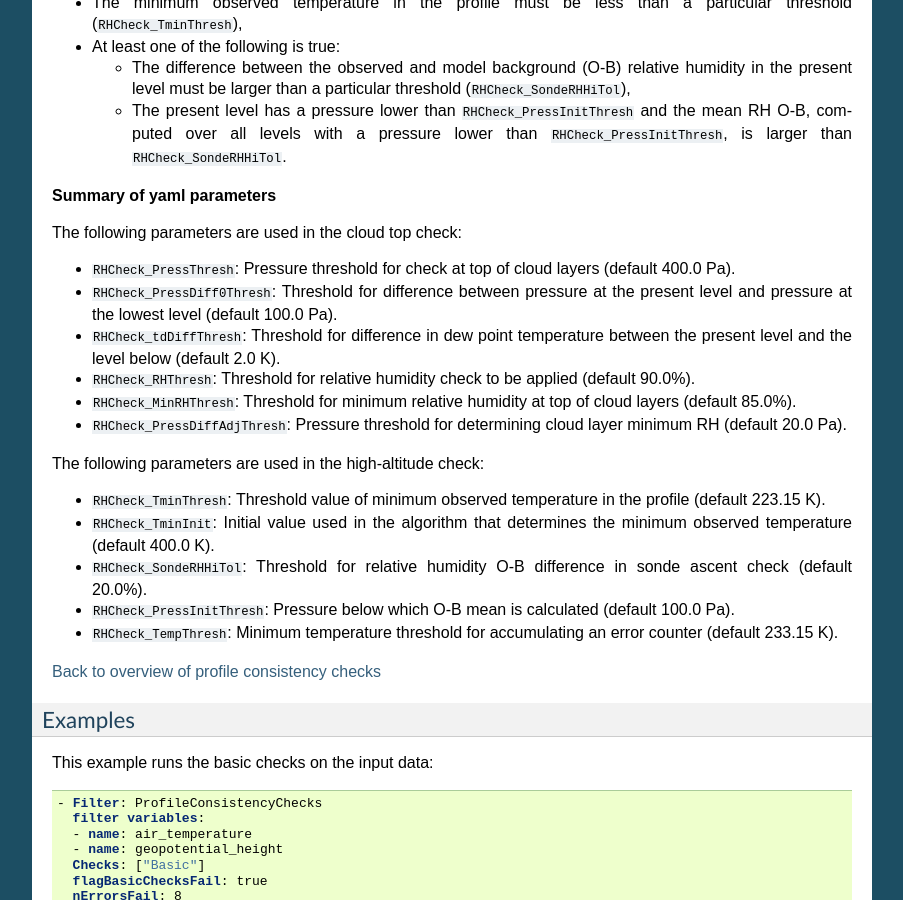
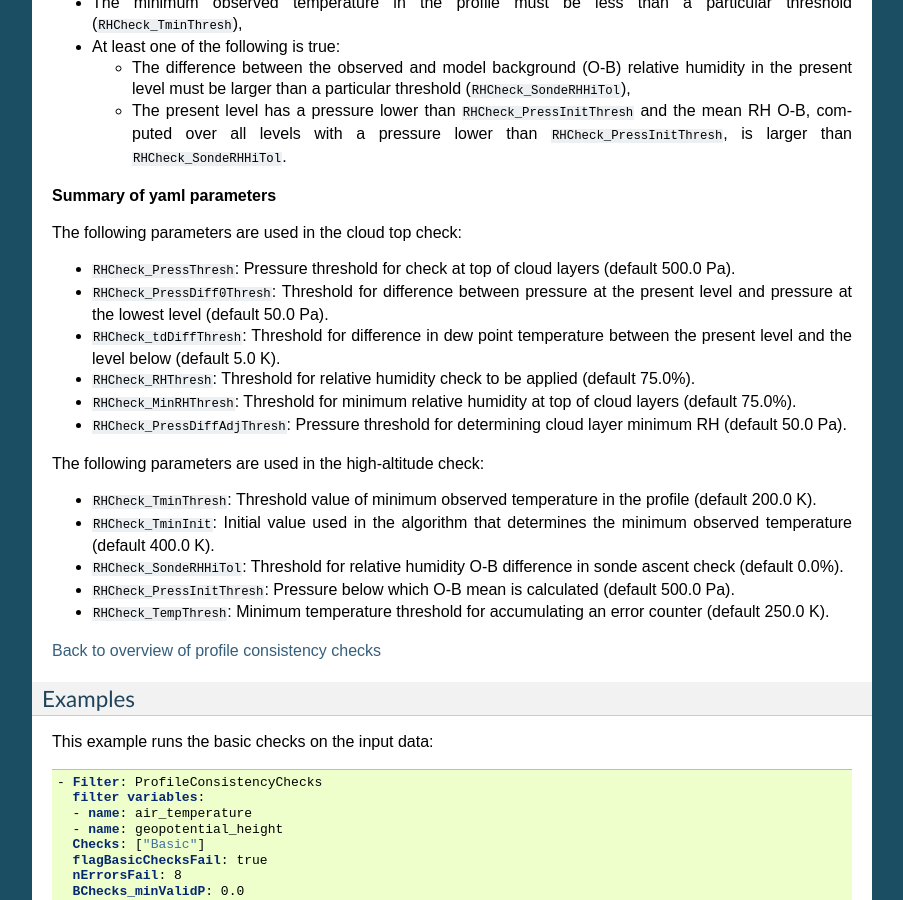
Before and after one commit to JCSDA/jedi-docs, a Sphinx documentation site: the page built from docs/jedi-components/ufo/qcfilters.rst, in a window 1280 px wide and 900 px high, scrolled down 15621 px. Shown: the whole window, without its empty margins (198-1101 px from the left). Built offline with Sphinx 7.4.7, drawn with Linux system fonts in a browser that asks for light colours; some of the changed text lies outside the part shown.

```diff
--- a/docs/jedi-components/ufo/qcfilters.rst
+++ b/docs/jedi-components/ufo/qcfilters.rst
@@ -678,7 +678,7 @@
 
 **Summary of yaml parameters**
 
-- :code:`SPDTCheck_TThresh`: Absolute temperature difference threshold (default 1.0 K).
+- :code:`SPDTCheck_TThresh`: Absolute temperature difference threshold (default 0.0 K).
 
 :ref:`Back to overview of profile consistency checks <profconcheck_overview>`
 
@@ -699,11 +699,11 @@
 
 **Summary of yaml parameters**
 
-- :code:`SCheck_tObstBkgThresh`: Threshold for absolute temperature difference between observation and background (default 20.0 K).
+- :code:`SCheck_tObstBkgThresh`: Threshold for absolute temperature difference between observation and background (default 5.0 K).
 
-- :code:`SCheck_ProfileSignTol`: Threshold for absolute temperature difference between observation and background after the observation sign has been changed (default 5.0 degrees C).
+- :code:`SCheck_ProfileSignTol`: Threshold for absolute temperature difference between observation and background after the observation sign has been changed (default 100.0 degrees C).
 
-- :code:`SCheck_PstarThresh`: Threshold for difference between observed pressure and model surface pressure (default 5000.0 Pa).
+- :code:`SCheck_PstarThresh`: Threshold for difference between observed pressure and model surface pressure (default 1000.0 Pa).
 
 - :code:`SCheck_PrintLargeTThresh`: Pressure threshold above which large temperature differences are printed (default 1000.0 Pa).
 
@@ -725,9 +725,9 @@
 
 **Summary of yaml parameters**
 
-- :code:`ULCheck_SuperadiabatTol`: Temperature difference threshold between observed temperature and temperature computed assuming dry adiabatic lapse rate (default -2.0 K).
+- :code:`ULCheck_SuperadiabatTol`: Temperature difference threshold between observed temperature and temperature computed assuming dry adiabatic lapse rate (default -1.0 K).
 
-- :code:`ULCheck_PBThresh`: Threshold on difference between level pressure and 'bottom' pressure (which can change during the routine) (default 5000.0 Pa).
+- :code:`ULCheck_PBThresh`: Threshold on difference between level pressure and 'bottom' pressure (which can change during the routine) (default 10000.0 Pa).
 
 - :code:`ULCheck_MinP`: Minimum pressure at which the checks are performed (default 0.0 Pa).
 
@@ -752,13 +752,13 @@
 
 **Summary of yaml parameters**
 
-- :code:`ICheck_TInterpTol`: Threshold for temperature difference between observed and interpolated value (default 2.0 K).
+- :code:`ICheck_TInterpTol`: Threshold for temperature difference between observed and interpolated value (default 1.0 K).
 
-- :code:`ICheck_TolRelaxPThresh`: Pressure below which temperature difference threshold is relaxed (default 30000.0 Pa).
+- :code:`ICheck_TolRelaxPThresh`: Pressure below which temperature difference threshold is relaxed (default 50000.0 Pa).
 
-- :code:`ICheck_TolRelax`: Multiplicative factor for temperature difference threshold, used if pressure is lower than :code:`ICheck_TolRelaxPThresh` (default 1.5).
+- :code:`ICheck_TolRelax`: Multiplicative factor for temperature difference threshold, used if pressure is lower than :code:`ICheck_TolRelaxPThresh` (default 1.0).
 
-- :code:`ICheck_BigGaps`: 'Big gaps' for use in this check (default [150, 150, 150, 150, 100, 100, 100, 75, 75, 50, 50, 20, 20, 20, 10, 10, 10, 10, 10, 10] hPa).
+- :code:`ICheck_BigGaps`: 'Big gaps' for use in this check (default [500, 500, 500, 500, 100, 100, 100, 100, 50, 50, 50, 50, 10, 10, 10, 10, 10, 10, 10, 10] hPa).
 
 - :code:`ICheck_BigGapInit`: Smallest value of 'big gap' (default 1000.0 Pa).
 
@@ -783,39 +783,39 @@
 
 - There are a large number of thresholds used in the decision-making algorithm. Their default values are listed here:
 
-  - :code:`HCheck_SurfacePThresh`: 15100.0 Pa
+  - :code:`HCheck_SurfacePThresh`: 10000.0 Pa
 
-  - :code:`HCheck_ETolMult`: 0.375
+  - :code:`HCheck_ETolMult`: 0.5
 
-  - :code:`HCheck_ETolMax`: 50.0 m
+  - :code:`HCheck_ETolMax`: 1.0 m
 
-  - :code:`HCheck_ETolMaxPThresh`: 40100.0 Pa
+  - :code:`HCheck_ETolMaxPThresh`: 50000.0 Pa
 
-  - :code:`HCheck_ETolMaxLarger`: 80.0 m
+  - :code:`HCheck_ETolMaxLarger`: 1.0 m
 
-  - :code:`HCheck_ETolMin`: 30.0 m
+  - :code:`HCheck_ETolMin`: 1.0 m
 
-  - :code:`HCheck_EThresh`: 15.0 m
+  - :code:`HCheck_EThresh`: 100.0 m
 
-  - :code:`HCheck_EThreshB`: 15.0 m
+  - :code:`HCheck_EThreshB`: 100.0 m
 
-  - :code:`HCheck_ESumThresh`: 30.0 m
+  - :code:`HCheck_ESumThresh`: 50.0 m
 
-  - :code:`HCheck_MinAbsEThresh`: 20.0 m
+  - :code:`HCheck_MinAbsEThresh`: 10.0 m
 
-  - :code:`HCheck_ESumThreshLarger`: 60.0 m
+  - :code:`HCheck_ESumThreshLarger`: 100.0 m
 
-  - :code:`HCheck_MinAbsEThreshLarger`: 200.0 m
+  - :code:`HCheck_MinAbsEThreshLarger`: 100.0 m
 
-  - :code:`HCheck_CorrThresh`: 10.0 m
+  - :code:`HCheck_CorrThresh`: 5.0 m
 
-  - :code:`HCheck_ESumNextThresh`: 30.0 m
+  - :code:`HCheck_ESumNextThresh`: 50.0 m
 
-  - :code:`HCheck_MinAbsEThreshT`: 15.0 m
+  - :code:`HCheck_MinAbsEThreshT`: 10.0 m
 
-  - :code:`HCheck_CorrDiffThresh`: 5.0
+  - :code:`HCheck_CorrDiffThresh`: 10.0
 
-  - :code:`HCheck_CorrMinThresh`: 4.0
+  - :code:`HCheck_CorrMinThresh`: 1.0
 
 :ref:`Back to overview of profile consistency checks <profconcheck_overview>`
 
@@ -843,15 +843,15 @@
 
 **Summary of yaml parameters**
 
-- :code:`UICheck_TInterpIdenticalPTolSq`: threshold for squared difference between observed wind speeds for levels with identical pressures (default 4.0 m\ :sup:`2` s\ :sup:`-2`).
+- :code:`UICheck_TInterpIdenticalPTolSq`: threshold for squared difference between observed wind speeds for levels with identical pressures (default 0.0 m\ :sup:`2` s\ :sup:`-2`).
 
-- :code:`UICheck_TInterpTolSq`: threshold for squared difference between observed and interpolated wind speeds (default 64.0 m\ :sup:`2` s\ :sup:`-2`).
+- :code:`UICheck_TInterpTolSq`: threshold for squared difference between observed and interpolated wind speeds (default 064.0 m\ :sup:`2` s\ :sup:`-2`).
 
-- :code:`UICheck_BigGapsPThresh`: Maximum pressure thresholds corresponding to the big gaps as defined in :code:`UICheck_BigGaps` (default [65000.0, 27500.0, 17500.0, 8500.0, 2500.0] Pa).
+- :code:`UICheck_BigGapsPThresh`: Maximum pressure thresholds corresponding to the big gaps as defined in :code:`UICheck_BigGaps` (default [50000.0, 10000.0, 5000.0, 1000.0] Pa).
 
-- :code:`UICheck_BigGaps`: Big gaps corresponding to the pressure thresholds defined in :code:`UICheck_BigGapsPThresh` (default [15000.0, 10000.0, 7500.0, 5000.0, 2000.0] Pa).
+- :code:`UICheck_BigGaps`: Big gaps corresponding to the pressure thresholds defined in :code:`UICheck_BigGapsPThresh` (default [100000.0, 50000.0, 10000.0, 5000.0] Pa).
 
-- :code:`UICheck_BigGapLowP`: Minimum 'big gap' in pressure (default 1000.0 Pa).
+- :code:`UICheck_BigGapLowP`: Minimum 'big gap' in pressure (default 500.0 Pa).
 
 :ref:`Back to overview of profile consistency checks <profconcheck_overview>`
 
@@ -896,29 +896,29 @@
 
 The following parameters are used in the cloud top check:
 
-- :code:`RHCheck_PressThresh`: Pressure threshold for check at top of cloud layers (default 400.0 Pa).
+- :code:`RHCheck_PressThresh`: Pressure threshold for check at top of cloud layers (default 500.0 Pa).
 
-- :code:`RHCheck_PressDiff0Thresh`: Threshold for difference between pressure at the present level and pressure at the lowest level (default 100.0 Pa).
+- :code:`RHCheck_PressDiff0Thresh`: Threshold for difference between pressure at the present level and pressure at the lowest level (default 50.0 Pa).
 
-- :code:`RHCheck_tdDiffThresh`: Threshold for difference in dew point temperature between the present level and the level below (default 2.0 K).
+- :code:`RHCheck_tdDiffThresh`: Threshold for difference in dew point temperature between the present level and the level below (default 5.0 K).
 
-- :code:`RHCheck_RHThresh`: Threshold for relative humidity check to be applied (default 90.0%).
+- :code:`RHCheck_RHThresh`: Threshold for relative humidity check to be applied (default 75.0%).
 
-- :code:`RHCheck_MinRHThresh`: Threshold for minimum relative humidity at top of cloud layers (default 85.0%).
+- :code:`RHCheck_MinRHThresh`: Threshold for minimum relative humidity at top of cloud layers (default 75.0%).
 
-- :code:`RHCheck_PressDiffAdjThresh`: Pressure threshold for determining cloud layer minimum RH (default 20.0 Pa).
+- :code:`RHCheck_PressDiffAdjThresh`: Pressure threshold for determining cloud layer minimum RH (default 50.0 Pa).
 
 The following parameters are used in the high-altitude check:
 
-- :code:`RHCheck_TminThresh`: Threshold value of minimum observed temperature in the profile (default 223.15 K).
+- :code:`RHCheck_TminThresh`: Threshold value of minimum observed temperature in the profile (default 200.0 K).
 
 - :code:`RHCheck_TminInit`: Initial value used in the algorithm that determines the minimum observed temperature (default 400.0 K).
 
-- :code:`RHCheck_SondeRHHiTol`: Threshold for relative humidity O-B difference in sonde ascent check (default 20.0%).
+- :code:`RHCheck_SondeRHHiTol`: Threshold for relative humidity O-B difference in sonde ascent check (default 0.0%).
 
-- :code:`RHCheck_PressInitThresh`: Pressure below which O-B mean is calculated (default 100.0 Pa).
+- :code:`RHCheck_PressInitThresh`: Pressure below which O-B mean is calculated (default 500.0 Pa).
 
-- :code:`RHCheck_TempThresh`: Minimum temperature threshold for accumulating an error counter (default 233.15 K).
+- :code:`RHCheck_TempThresh`: Minimum temperature threshold for accumulating an error counter (default 250.0 K).
 
 :ref:`Back to overview of profile consistency checks <profconcheck_overview>`
 
```
Also changed, not shown: other parts of docs/jedi-components/ufo/qcfilters.rst (+1 -1 lines).
